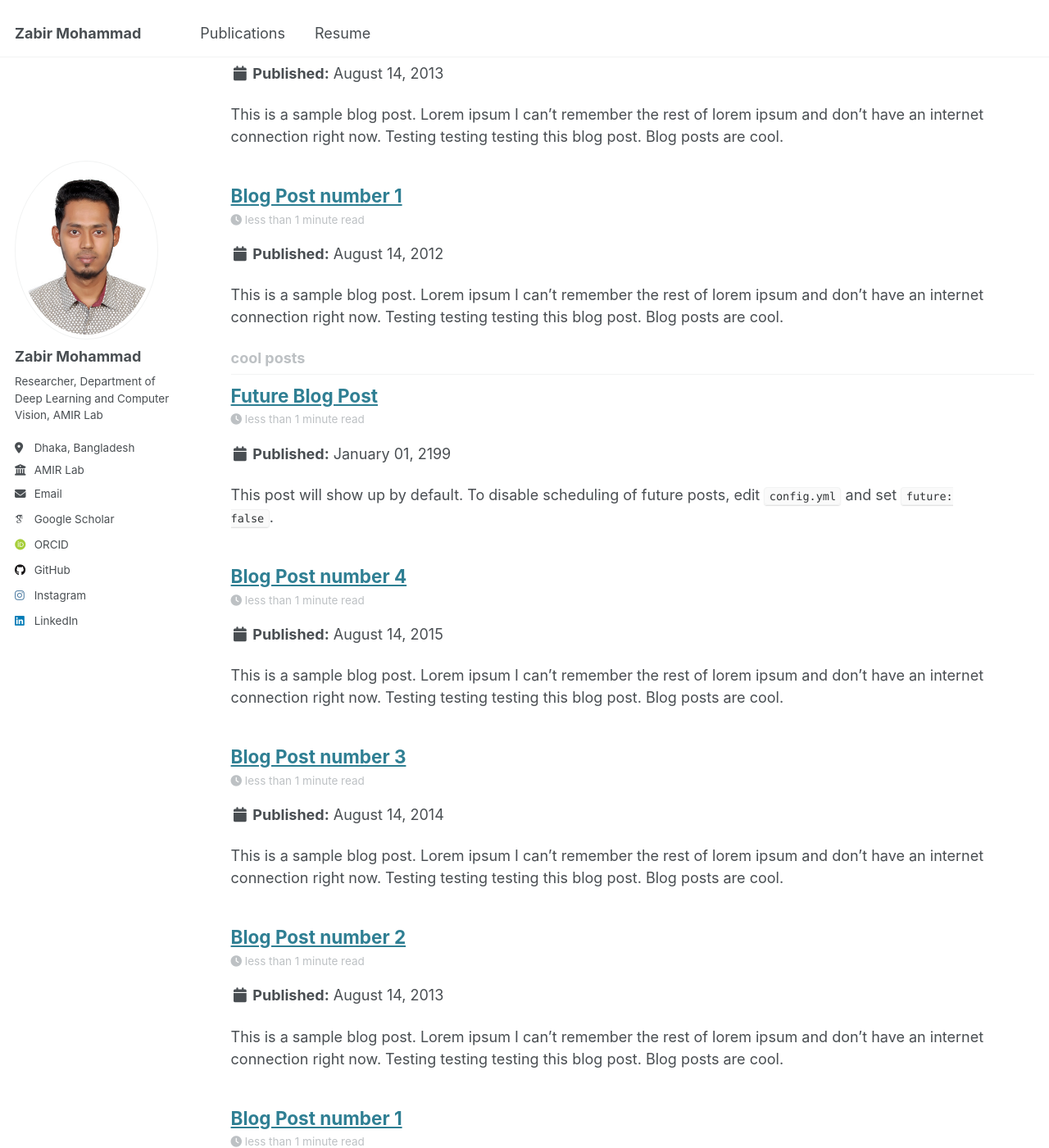
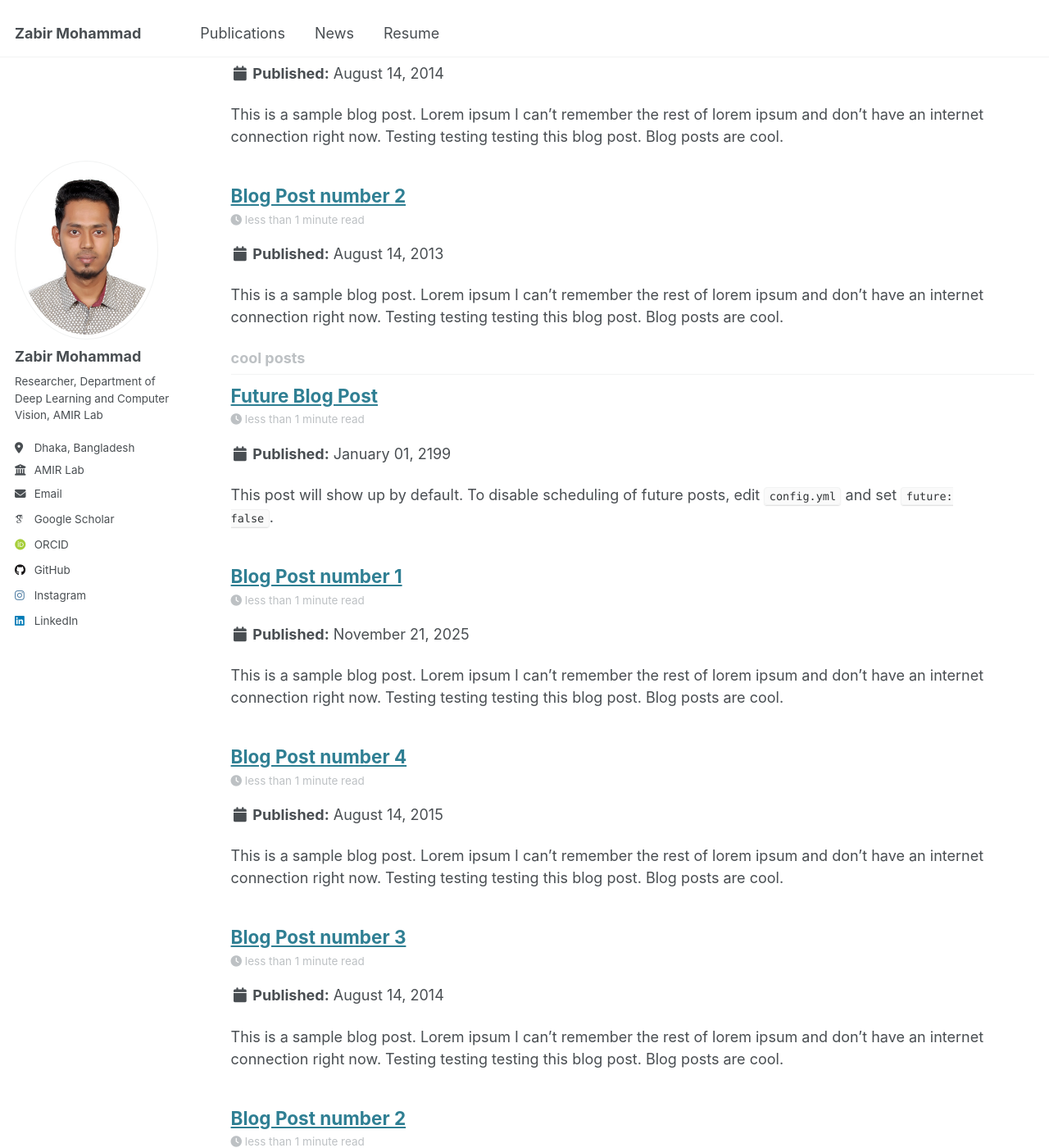
Before and after one commit to zabirmohammad/zabirmohammad.github.io, a Jekyll site: the page built from _pages/tag-archive.html, in a window 1280 px wide and 1400 px high, scrolled down 1983 px. Shown: the whole window at 82% size. Built offline with Jekyll 4.4.1, drawn with Linux system fonts in a browser that asks for light colours; some web fonts are replaced; some of the changed text lies outside the part shown.

```diff
--- a/_data/navigation.yml
+++ b/_data/navigation.yml
@@ -14,8 +14,8 @@ main:
   # - title: "Portfolio"
   #   url: /portfolio/
 
-  # - title: "Blog Posts"
-  #   url: /year-archive/
+  - title: "News"
+    url: /year-archive/
 
   # - tittle: "Talk"
   #   url: /talk/
--- a/_posts/2012-08-14-blog-post-1.md
+++ b/_posts/2012-08-14-blog-post-1.md
@@ -1,6 +1,6 @@
 ---
 title: 'Blog Post number 1'
-date: 2012-08-14
+date: 21 -07 - 2025
 permalink: /posts/2012/08/blog-post-1/
 tags:
   - cool posts
```
Also changed, not shown: _posts/reviewer-supercomputing.md (added, +13 -0 lines).
